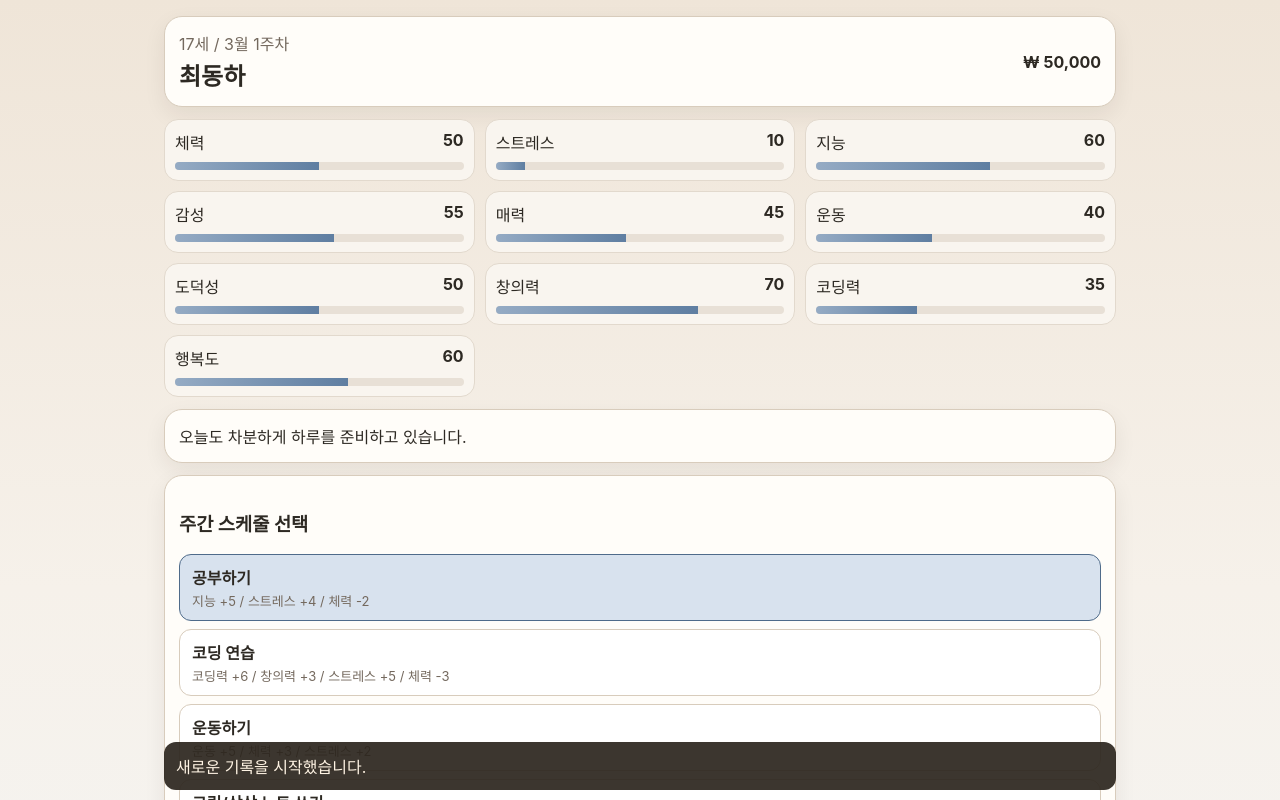
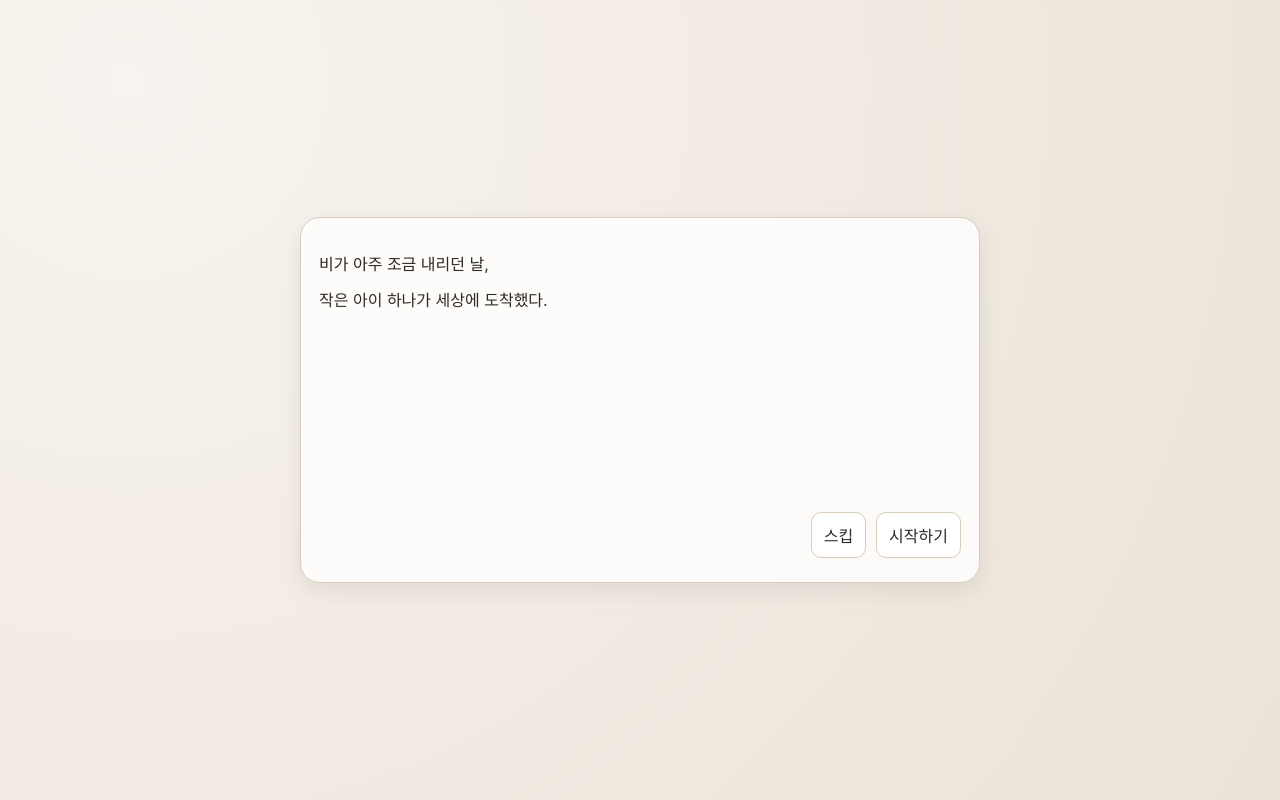
Before and after one commit to yogitobi31/Dongha_Maker, a React (Vite) app: page / in a window 1280 px wide. Both pictures are taken after a click on the button "새 게임". Shown: the top 800 px of the page. Built offline with nearby package versions, Linux system fonts and the light colour scheme.

Commit message:
인트로 연출 및 주간 행동 제한 시스템 도입

```diff
--- a/src/App.tsx
+++ b/src/App.tsx
@@ -1,27 +1,45 @@
-import { useMemo, useState } from 'react';
+import { useEffect, useMemo, useState } from 'react';
 import { createAndSaveInitialGame, hasSaveData, loadGame, saveGame } from './game/storage';
-import { createInitialState, getDateLabel, runWeek, schedules } from './game/engine';
+import { advanceWeek, createInitialState, getDateLabel, runWeek, schedules } from './game/engine';
 import type { GameState, ScheduleId, StatName } from './game/types';
 
-type Scene = 'title' | 'main';
+type Scene = 'title' | 'intro' | 'main';
 
-const statOrder: StatName[] = ['체력', '스트레스', '지능', '감성', '매력', '운동', '도덕성', '창의력', '코딩력', '행복도'];
+const statOrder: StatName[] = ['체력', '지능', '창의력', '감수성', '사회성', '호기심', '집중력', '자존감'];
+const introLines = [
+  '비가 아주 조금 내리던 날,',
+  '작은 아이 하나가 세상에 도착했다.',
+  '이름은 최동하.',
+  '아직 아무것도 정해지지 않은 아이.',
+  '이제부터, 당신은 동하의 시간을 함께 걷게 된다.',
+  '1살 봄',
+  '동하는 아직 말을 잘하지 못한다. 하지만 눈빛만큼은 이상하게 반짝인다.',
+];
 
 export default function App() {
   const [scene, setScene] = useState<Scene>('title');
   const [state, setState] = useState<GameState>(createInitialState());
-  const [selected, setSelected] = useState<ScheduleId>('study');
+  const [selected, setSelected] = useState<ScheduleId>('speech');
   const [message, setMessage] = useState('');
-  const [statusLine, setStatusLine] = useState('오늘도 차분하게 하루를 준비하고 있습니다.');
+  const [statusLine, setStatusLine] = useState('동하는 아직 말을 잘하지 못하지만, 눈빛은 반짝입니다.');
+  const [visibleLines, setVisibleLines] = useState(0);
 
   const sortedLogs = useMemo(() => state.logs.slice(0, 5), [state.logs]);
+
+  useEffect(() => {
+    if (scene !== 'intro') return;
+    if (visibleLines >= introLines.length) return;
+    const t = window.setTimeout(() => setVisibleLines((prev) => prev + 1), 1100);
+    return () => window.clearTimeout(t);
+  }, [scene, visibleLines]);
 
   const startNewGame = () => {
     if (hasSaveData() && !window.confirm('기존 저장 데이터를 덮어쓰고 새 게임을 시작할까요?')) return;
     const initial = createAndSaveInitialGame();
     setState(initial);
-    setScene('main');
-    setMessage('새로운 기록을 시작했습니다.');
+    setVisibleLines(0);
+    setScene('intro');
+    setMessage('');
   };
 
   const continueGame = () => {
@@ -37,26 +55,38 @@ export default function App() {
 
   const runSelectedWeek = () => {
     const result = runWeek(state, selected);
+    if (result.state === state) {
+      setMessage('행동 횟수를 모두 사용했습니다. 이번 주를 마무리해 주세요.');
+      return;
+    }
     setState(result.state);
     setStatusLine(result.summary);
     setMessage(`${result.scheduleName} 실행: ${result.resultLines.join(' / ')}`);
     saveGame(result.state);
   };
 
+  const finishWeek = () => {
+    const next = advanceWeek(state);
+    setState(next);
+    saveGame(next);
+    setMessage('새로운 주가 시작되었습니다.');
+  };
+
   if (scene === 'title') {
+    return <main className="title-page"><section className="title-card"><p className="eyebrow">RAISING DIARY</p><h1>동하키우기</h1><p className="subtitle">시간의 압박 속에서 쌓이는 작은 기억들</p><div className="menu-list"><button onClick={startNewGame}>새 게임</button><button onClick={continueGame}>이어하기</button></div>{message ? <p className="title-message">{message}</p> : null}</section></main>;
+  }
+
+  if (scene === 'intro') {
     return (
-      <main className="title-page">
-        <section className="title-card">
-          <p className="eyebrow">RAISING DIARY</p>
-          <h1>동하키우기</h1>
-          <p className="subtitle">호기심 많은 하루들의 기록</p>
-          <div className="menu-list">
-            <button onClick={startNewGame}>새 게임</button>
-            <button onClick={continueGame}>이어하기</button>
-            <button onClick={() => setMessage('앨범은 준비 중입니다.')}>앨범</button>
-            <button onClick={() => setMessage('설정은 준비 중입니다.')}>설정</button>
+      <main className="intro-page">
+        <section className="intro-card">
+          {introLines.map((line, i) => (
+            <p key={line} className={visibleLines > i ? 'intro-line visible' : 'intro-line'}>{line}</p>
+          ))}
+          <div className="intro-actions">
+            <button onClick={() => setScene('main')}>스킵</button>
+            <button onClick={() => setScene('main')} disabled={visibleLines < introLines.length}>시작하기</button>
           </div>
-          {message ? <p className="title-message">{message}</p> : null}
         </section>
       </main>
     );
@@ -69,37 +99,32 @@ export default function App() {
           <p className="date">{getDateLabel(state)}</p>
           <h2>최동하</h2>
         </div>
-        <p className="money">₩ {state.player.money.toLocaleString()}</p>
+      </section>
+
+      <section className="summary-card">
+        <p>이번 주 남은 행동: <strong>{state.actionsLeft} / {state.actionsPerWeek}</strong></p>
+        <p>피로도: <strong>{state.fatigue}</strong></p>
+        <p>스트레스: <strong>{state.stress}</strong></p>
       </section>
 
       <section className="stats-grid">
-        {statOrder.map((key) => (
-          <article key={key} className="stat-card">
-            <div className="stat-head"><span>{key}</span><strong>{state.stats[key]}</strong></div>
-            <div className="bar"><i style={{ width: `${state.stats[key]}%` }} /></div>
-          </article>
-        ))}
+        {statOrder.map((key) => (<article key={key} className="stat-card"><div className="stat-head"><span>{key}</span><strong>{state.stats[key]}</strong></div><div className="bar"><i style={{ width: `${state.stats[key]}%` }} /></div></article>))}
       </section>
 
       <section className="summary-card">{statusLine}</section>
 
       <section className="schedule-card">
-        <h3>주간 스케줄 선택</h3>
+        <h3>이번 주 행동 선택</h3>
         <div className="schedule-list">
           {(Object.keys(schedules) as ScheduleId[]).map((id) => (
-            <button key={id} className={selected === id ? 'schedule-item selected' : 'schedule-item'} onClick={() => setSelected(id)}>
+            <button key={id} disabled={state.actionsLeft === 0} className={selected === id ? 'schedule-item selected' : 'schedule-item'} onClick={() => setSelected(id)}>
               <strong>{schedules[id].name}</strong>
               <span>{schedules[id].description}</span>
             </button>
           ))}
         </div>
-        <button className="run-button" onClick={runSelectedWeek}>이번 주 실행</button>
-      </section>
-
-      <section className="footer-actions">
-        <button onClick={() => setMessage('일지는 아래에서 확인할 수 있습니다.')}>일지</button>
-        <button onClick={() => { saveGame(state); setMessage('저장 완료'); }}>저장</button>
-        <button onClick={() => setScene('title')}>타이틀로 돌아가기</button>
+        <button className="run-button" onClick={runSelectedWeek} disabled={state.actionsLeft === 0}>행동 실행</button>
+        <button className={state.actionsLeft === 0 ? 'run-button finish emphasize' : 'run-button finish'} onClick={finishWeek}>이번 주를 마무리하기</button>
       </section>
 
       <section className="log-card">
--- a/src/game/engine.ts
+++ b/src/game/engine.ts
@@ -1,107 +1,101 @@
 import type { GameState, ScheduleId, StatName, Stats } from './types';
 
 const clamp = (value: number) => Math.max(0, Math.min(100, value));
+const SEASONS = ['봄', '여름', '가을', '겨울'] as const;
 
 export const schedules: Record<
   ScheduleId,
   {
     name: string;
-    effects: Partial<Record<StatName | 'money', number>>;
+    effects: Partial<Record<StatName, number>>;
+    fatigue: number;
+    stress: number;
     description: string;
   }
 > = {
-  study: { name: '공부하기', effects: { 지능: 5, 스트레스: 4, 체력: -2 }, description: '지능 +5 / 스트레스 +4 / 체력 -2' },
-  coding: { name: '코딩 연습', effects: { 코딩력: 6, 창의력: 3, 스트레스: 5, 체력: -3 }, description: '코딩력 +6 / 창의력 +3 / 스트레스 +5 / 체력 -3' },
-  workout: { name: '운동하기', effects: { 운동: 5, 체력: 3, 스트레스: 2 }, description: '운동 +5 / 체력 +3 / 스트레스 +2' },
-  draw: { name: '그림/상상 노트 쓰기', effects: { 창의력: 5, 감성: 3, 스트레스: -1 }, description: '창의력 +5 / 감성 +3 / 스트레스 -1' },
-  date: { name: '희선과 데이트', effects: { 행복도: 8, 매력: 2, 스트레스: -5, money: -8000 }, description: '행복도 +8 / 매력 +2 / 스트레스 -5 / 돈 -8000' },
-  jjajang: { name: '짜장면 먹기', effects: { 행복도: 4, 체력: 2, money: -7000 }, description: '행복도 +4 / 체력 +2 / 돈 -7000' },
-  sweetBread: { name: '단팥빵 먹기', effects: { 행복도: 3, 스트레스: -2, money: -2500 }, description: '행복도 +3 / 스트레스 -2 / 돈 -2500' },
+  speech: { name: '말 배우기', effects: { 지능: 3, 사회성: 1, 집중력: 1 }, fatigue: 1, stress: 0, description: '지능 +3 / 사회성 +1 / 집중력 +1 / 피로 +1' },
+  storybook: { name: '그림책 보기', effects: { 지능: 1, 감수성: 3, 호기심: 2 }, fatigue: 1, stress: -1, description: '감수성 +3 / 호기심 +2 / 스트레스 -1 / 피로 +1' },
+  blocks: { name: '블록 쌓기', effects: { 창의력: 3, 집중력: 2 }, fatigue: 1, stress: 0, description: '창의력 +3 / 집중력 +2 / 피로 +1' },
+  walk: { name: '산책하기', effects: { 체력: 2, 감수성: 1, 호기심: 1 }, fatigue: 1, stress: -2, description: '체력 +2 / 스트레스 -2 / 피로 +1' },
+  nap: { name: '낮잠 자기', effects: { 체력: 2, 자존감: 1 }, fatigue: -3, stress: -2, description: '체력 +2 / 자존감 +1 / 피로 -3 / 스트레스 -2' },
+  toy: { name: '장난감 가지고 놀기', effects: { 창의력: 2, 호기심: 2, 자존감: 1 }, fatigue: 1, stress: -1, description: '창의력 +2 / 호기심 +2 / 자존감 +1 / 피로 +1' },
+  family: { name: '엄마 아빠와 시간 보내기', effects: { 사회성: 2, 감수성: 2, 자존감: 2 }, fatigue: 0, stress: -2, description: '사회성 +2 / 감수성 +2 / 자존감 +2 / 스트레스 -2' },
+  daydream: { name: '멍하니 상상하기', effects: { 창의력: 3, 감수성: 2 }, fatigue: -1, stress: -1, description: '창의력 +3 / 감수성 +2 / 피로 -1 / 스트레스 -1' },
 };
 
 export function createInitialState(): GameState {
   return {
-    player: { name: '동하', age: 17, month: 3, week: 1, money: 50000 },
-    stats: { 체력: 50, 스트레스: 10, 지능: 60, 감성: 55, 매력: 45, 운동: 40, 도덕성: 50, 창의력: 70, 코딩력: 35, 행복도: 60 },
-    flags: { heesunDating: true, afraidOfBugs: true, likesRedPepperJjajang: true, likesSweetRedBeanBread: true },
+    player: { name: '동하', age: 1, season: 0, week: 1, money: 0 },
+    stats: { 체력: 30, 지능: 20, 창의력: 20, 감수성: 25, 사회성: 20, 호기심: 30, 집중력: 15, 자존감: 25 },
+    fatigue: 0,
+    stress: 0,
+    actionsLeft: 3,
+    actionsPerWeek: 3,
+    flags: { introSeen: false },
     logs: [],
     updatedAt: new Date().toISOString(),
   };
 }
 
 export function getDateLabel(state: GameState) {
-  return `${state.player.age}세 / ${state.player.month}월 ${state.player.week}주차`;
+  return `동하 ${state.player.age}살 · ${SEASONS[state.player.season]} · ${state.player.week}주차`;
 }
 
 function statusSummary(stats: Stats) {
-  if (stats.스트레스 >= 70) return '조금 지쳐 보입니다. 이번 주는 무리를 줄이는 편이 좋아요.';
-  if (stats.행복도 >= 80) return '표정이 한결 밝습니다. 좋은 흐름이 이어지고 있어요.';
-  if (stats.코딩력 >= 50) return '아이디어를 구현해보고 싶은 의지가 강해졌습니다.';
-  return '오늘도 차분하게 하루를 준비하고 있습니다.';
+  if (stats.자존감 >= 70) return '동하는 작은 성공에도 자신 있게 웃습니다.';
+  if (stats.호기심 >= 70) return '동하는 세상의 모든 것에 질문을 던집니다.';
+  return '동하는 아직 말을 잘하지 못하지만, 눈빛은 반짝입니다.';
 }
 
 export function runWeek(state: GameState, scheduleId: ScheduleId) {
+  if (state.actionsLeft <= 0) {
+    return { state, summary: '이번 주 행동을 모두 사용했습니다.', resultLines: ['이번 주를 마무리해 주세요.'], scheduleName: '행동 불가' };
+  }
+
   const selected = schedules[scheduleId];
   const next: GameState = structuredClone(state);
   const lines: string[] = [];
 
   Object.entries(selected.effects).forEach(([key, delta]) => {
     if (!delta) return;
-    if (key === 'money') {
-      next.player.money += delta;
-      lines.push(`돈 ${delta > 0 ? '+' : ''}${delta}`);
-      return;
-    }
     const statKey = key as StatName;
     next.stats[statKey] = clamp(next.stats[statKey] + delta);
     lines.push(`${statKey} ${delta > 0 ? '+' : ''}${delta}`);
   });
 
-  if (scheduleId === 'jjajang') {
-    lines.push('동하는 오늘도 고춧가루를 믿을 수 없을 만큼 뿌렸다.');
-  }
+  next.fatigue = clamp(next.fatigue + selected.fatigue);
+  next.stress = clamp(next.stress + selected.stress);
+  next.actionsLeft -= 1;
 
-  if (next.stats.코딩력 >= 50) {
-    lines.push('동하는 자신만의 작은 게임 아이디어를 노트에 적기 시작했다.');
-  }
-  if (next.stats.스트레스 >= 70) {
-    lines.push('동하는 잠시 쉬고 싶어 한다. 무리한 일정은 위험할 수 있다.');
-  }
-  if (next.stats.행복도 >= 80 && next.flags.heesunDating) {
-    lines.push('희선의 응원 덕분에 동하는 오늘도 기분 좋게 하루를 보냈다.');
-  }
-
-  if (next.flags.afraidOfBugs && Math.random() < 0.13) {
-    next.stats.스트레스 = clamp(next.stats.스트레스 + 8);
-    next.stats.체력 = clamp(next.stats.체력 - 2);
-    lines.push('갑자기 벌레가 나타났다. 동하는 거의 공중부양하듯 놀랐다.');
-    lines.push('추가 효과: 스트레스 +8, 체력 -2');
-  }
+  lines.push(`피로도 ${selected.fatigue >= 0 ? '+' : ''}${selected.fatigue}`);
+  lines.push(`스트레스 ${selected.stress >= 0 ? '+' : ''}${selected.stress}`);
 
   const weekLabel = getDateLabel(next);
   next.logs = [{ weekLabel, scheduleName: selected.name, lines }, ...next.logs].slice(0, 24);
-
-  if (next.player.week >= 4) {
-    next.player.week = 1;
-    next.player.month += 1;
-  } else {
-    next.player.week += 1;
-  }
-
   next.updatedAt = new Date().toISOString();
 
   return { state: next, summary: statusSummary(next.stats), resultLines: lines, scheduleName: selected.name };
 }
 
+export function advanceWeek(state: GameState) {
+  const next: GameState = structuredClone(state);
+  if (next.player.week >= 4) {
+    next.player.week = 1;
+    if (next.player.season >= 3) {
+      next.player.season = 0;
+      next.player.age += 1;
+    } else {
+      next.player.season += 1;
+    }
+  } else {
+    next.player.week += 1;
+  }
+  next.actionsLeft = next.actionsPerWeek;
+  next.fatigue = Math.max(0, next.fatigue - 2);
+  next.stress = Math.max(0, next.stress - 1);
+  next.updatedAt = new Date().toISOString();
+  return next;
+}
+
 export const SAVE_VERSION = 1;
 export const validateState = (_s: GameState) => true;
-export function applyActivity(s: GameState, id: string) {
-  const map: Record<string, ScheduleId> = {
-    math: 'study', english: 'study', exam: 'study',
-    coding: 'coding', walk: 'workout', gym: 'workout',
-    date: 'date', jjajang: 'jjajang', anpan: 'sweetBread',
-  };
-  const picked = map[id] ?? 'study';
-  const r = runWeek(s, picked);
-  return { state: r.state, activity: { name: schedules[picked].name, resultTexts: [r.resultLines.join(' / ')] }, event: null };
-}
--- a/src/styles.css
+++ b/src/styles.css
@@ -50,3 +50,12 @@ h1 { margin: 10px 0 6px; font-size: clamp(36px, 8vw, 56px); }
   .top-card, .stats-grid, .summary-card, .schedule-card, .footer-actions, .log-card, .toast { grid-column: 1 / -1; }
   .stats-grid { grid-template-columns: repeat(3, minmax(0,1fr)); }
 }
+
+.intro-page { min-height: 100dvh; display: grid; place-items: center; padding: 20px; background: radial-gradient(circle at 10% 10%, #f7f3ee, #ece3d8); }
+.intro-card { width: min(680px, 100%); background: rgba(255,255,255,.84); border: 1px solid var(--line); border-radius: 20px; padding: 24px 18px; box-shadow: 0 8px 24px rgba(0,0,0,.08); }
+.intro-line { margin: 10px 0; opacity: 0; transform: translateY(6px); transition: opacity .8s ease, transform .8s ease; line-height: 1.6; }
+.intro-line.visible { opacity: 1; transform: translateY(0); }
+.intro-actions { display:flex; gap:10px; justify-content:flex-end; margin-top: 20px; }
+.intro-actions button { border:1px solid var(--line); background:#fff; border-radius:10px; padding:10px 12px; }
+.run-button.finish { margin-top: 8px; background: #9ba8b8; }
+.run-button.finish.emphasize { background: #ba6b4b; font-weight: 700; }
```
Also changed, not shown: src/game/types.ts (+17 -9 lines).
